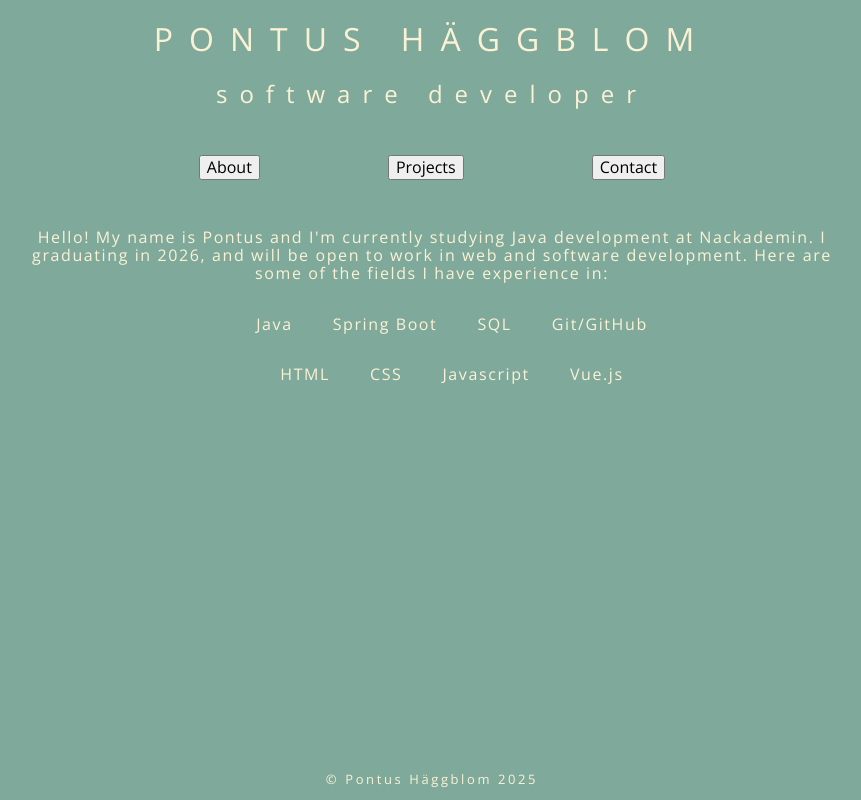
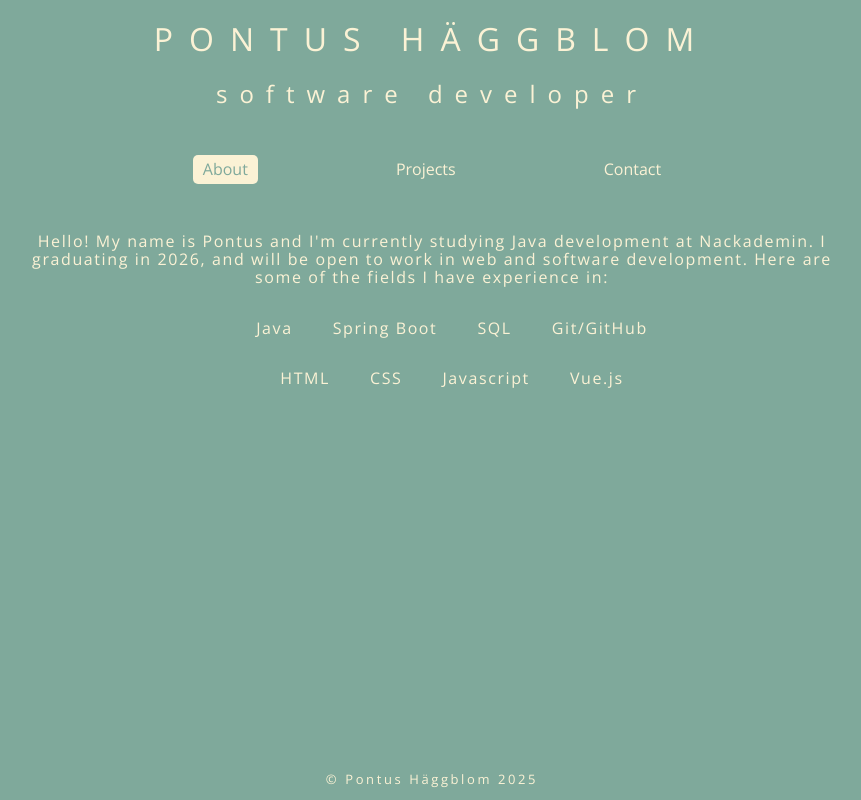
Before and after one commit to pbhaggblom/portfolio-frontend-vue, a Vue app: page / in a window 1280 px wide. Shown: the whole page, without its empty margins (208-1069 px from the left). Built offline with nearby package versions, Linux system fonts and the light colour scheme.

Commit message:
Adds visual state to navbar

```diff
--- a/src/components/Navbar.vue
+++ b/src/components/Navbar.vue
@@ -10,9 +10,16 @@
 <template>
     <nav>
 
-        <button @click="update('About')" class="nav-link">About</button>
-        <button @click="update('Projects')" class="nav-link">Projects</button>
-        <button @click="update('Contact')" class="nav-link">Contact</button>
+        <button @click="update('About')" class="nav-link" :class="{selected: model === 'About'}">About</button>
+        <button @click="update('Projects')" class="nav-link" :class="{selected: model === 'Projects'}">Projects</button>
+        <button @click="update('Contact')" class="nav-link" :class="{selected: model === 'Contact'}">Contact</button>
 
     </nav>
 </template>
+
+<style scoped>
+.selected {
+    background-color: #fbf2d5;
+    color: #7fa99b;
+}
+</style>
--- a/style.css
+++ b/style.css
@@ -79,7 +79,16 @@ nav {
 }
 
 .nav-link {
-    margin: 0em 4em
+    margin: 0em 4em;
+    padding: 5px 10px;
+    border: none;
+    border-radius: 5px;
+    background: none;
+    color: #fbf2d5;
+}
+
+.nav-link:hover {
+    text-decoration: underline;
 }
 
 #projects {
```
